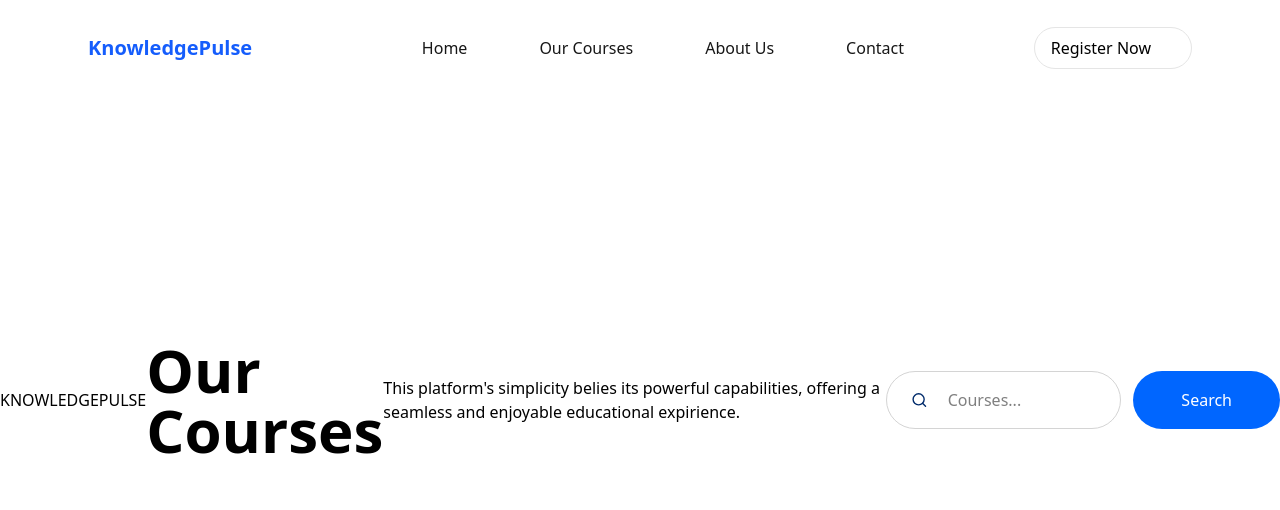
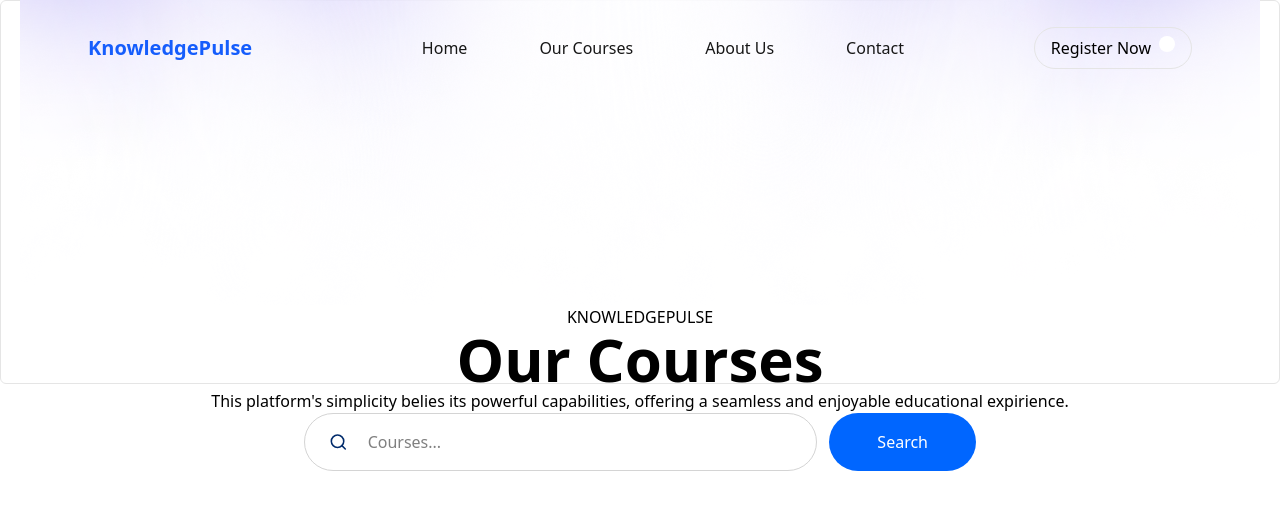
Before and after one commit to Amanrajguptaa/zappLearn, a React (Vite) app in the folder Frontend/: page /courses in a window 1280 px wide. Shown: the top 510 px of the page. Built offline with nearby package versions, Linux system fonts and the light colour scheme.

Commit message:
Add background image to OurCourses component

```diff
--- a/Frontend/src/components/OurCourses.jsx
+++ b/Frontend/src/components/OurCourses.jsx
@@ -1,7 +1,9 @@
 import { Search } from "lucide-react";
+import bg from '../assets/Backgroudn Gradient (2).png'
 export default function OurCourses() {
     return (
-        <div className="flex justify-center items-center h-screen">
+        <div className="flex flex-col border rounded-md border-neutral-200 justify-center items-center h-96">
+            <img src={bg}></img>
             <p className="">KNOWLEDGEPULSE</p>
             <h1 className="text-6xl font-bold">Our Courses</h1>
             <p>This platform's simplicity belies its powerful capabilities, offering a seamless and enjoyable educational expirience.</p>
```
Also changed, not shown: Frontend/src/assets/Backgroudn Gradient (2).png (added).
